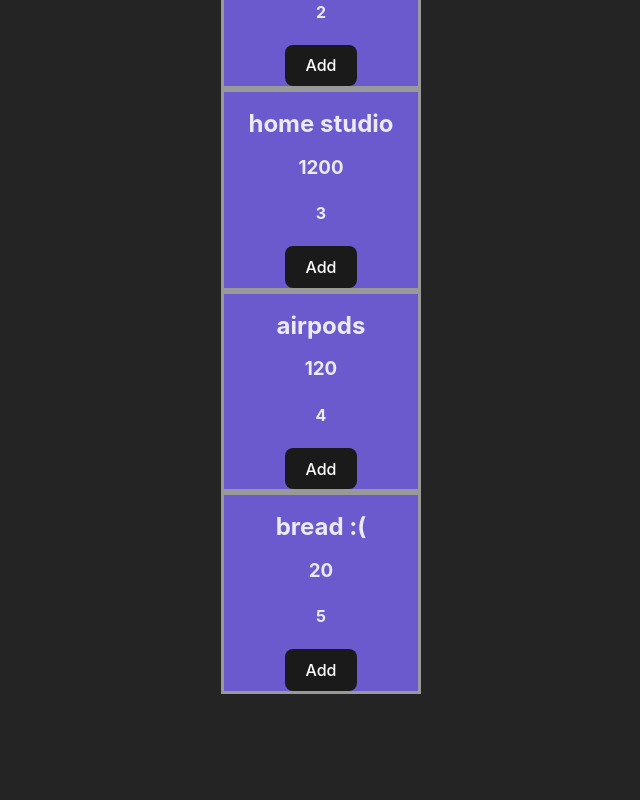
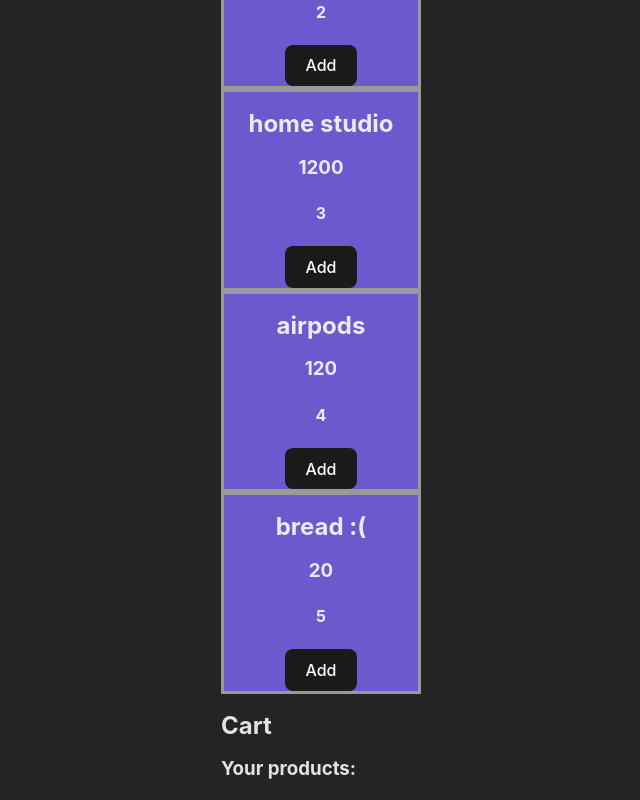
Before and after one commit to GenaroIBC/shop-cart-reducer, a React (Vite) app: page / in a window 1280 px wide. Shown: the part 314-1114 px from the top of the page, without its empty margins (319-959 px from the left). Before the commit the page ends 1008 px from the top, so only its background shows below. Built offline with nearby package versions, Linux system fonts and the light colour scheme.

Commit message:
feat: let user add products to cart

```diff
--- a/src/App.jsx
+++ b/src/App.jsx
@@ -3,6 +3,7 @@
 import "./App.css";
 import { ProductCard } from "./components/ProductCard";
 import { CART_TYPES } from "./actions/cartActions";
+import { Cart } from "./components/Cart";
 
 function App() {
   const [cartState, cartDispatch] = useReducer(cartReducer, INITIAL_CART);
@@ -11,7 +12,6 @@
     cartDispatch({ type: CART_TYPES.ADD_TO_CART, payload: id });
   };
 
-  console.log(cartState);
   return (
     <>
       <div className="products-container">
@@ -19,6 +19,7 @@
           <ProductCard addToCart={addToCart} key={product.id} data={product} />
         ))}
       </div>
+      <Cart products={cartState.cart} />
     </>
   );
 }
--- /dev/null
+++ b/src/components/Cart.jsx
@@ -0,0 +1,15 @@
+export function Cart({ products }) {
+  return (
+    <section className="cart">
+      <h2>Cart</h2>
+      <h3>Your products:</h3>
+      {products.map(({ title, price, id }) => {
+        return (
+          <article>
+            {title} - {price} - {id}
+          </article>
+        );
+      })}
+    </section>
+  );
+}
```
